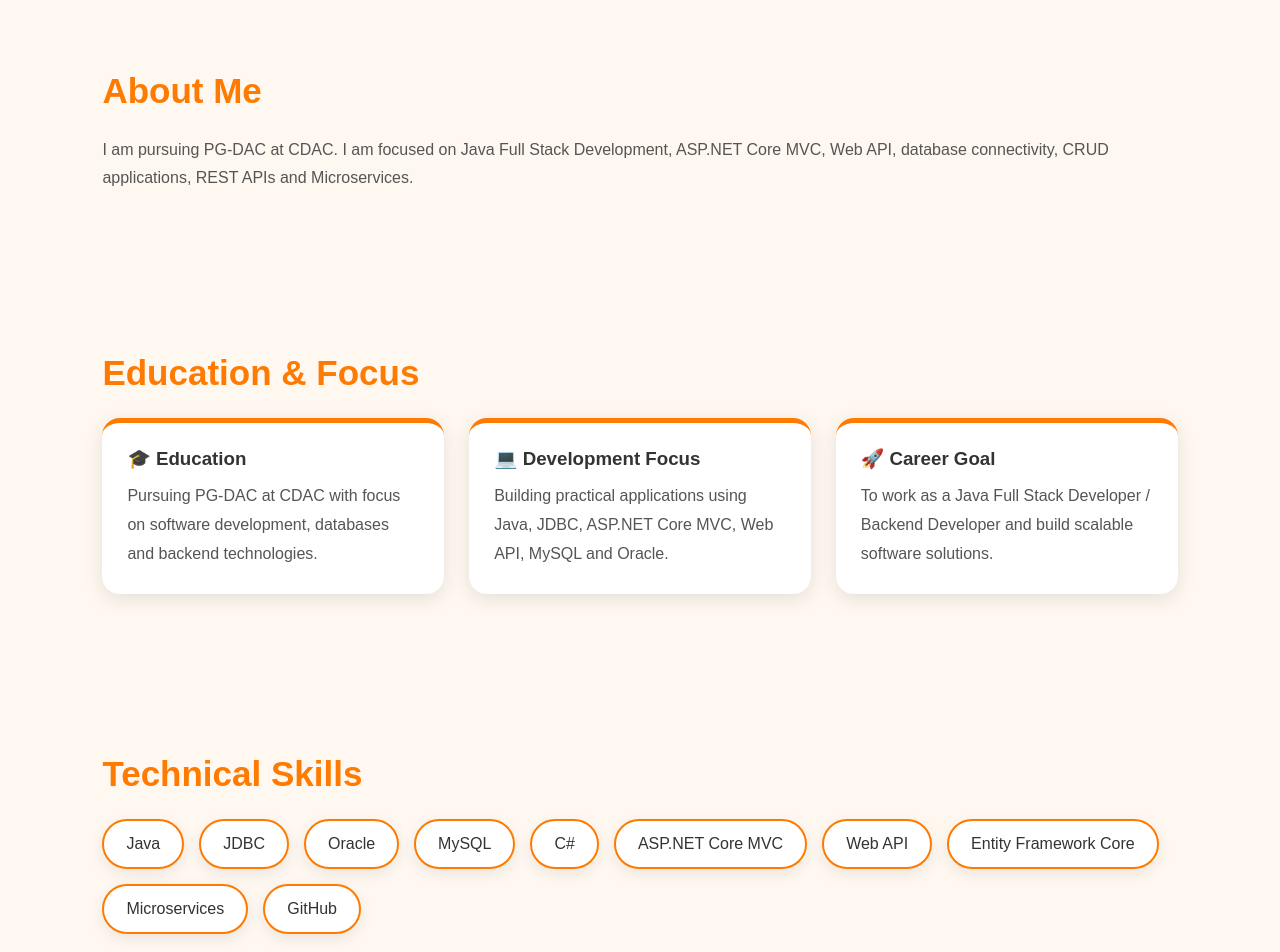
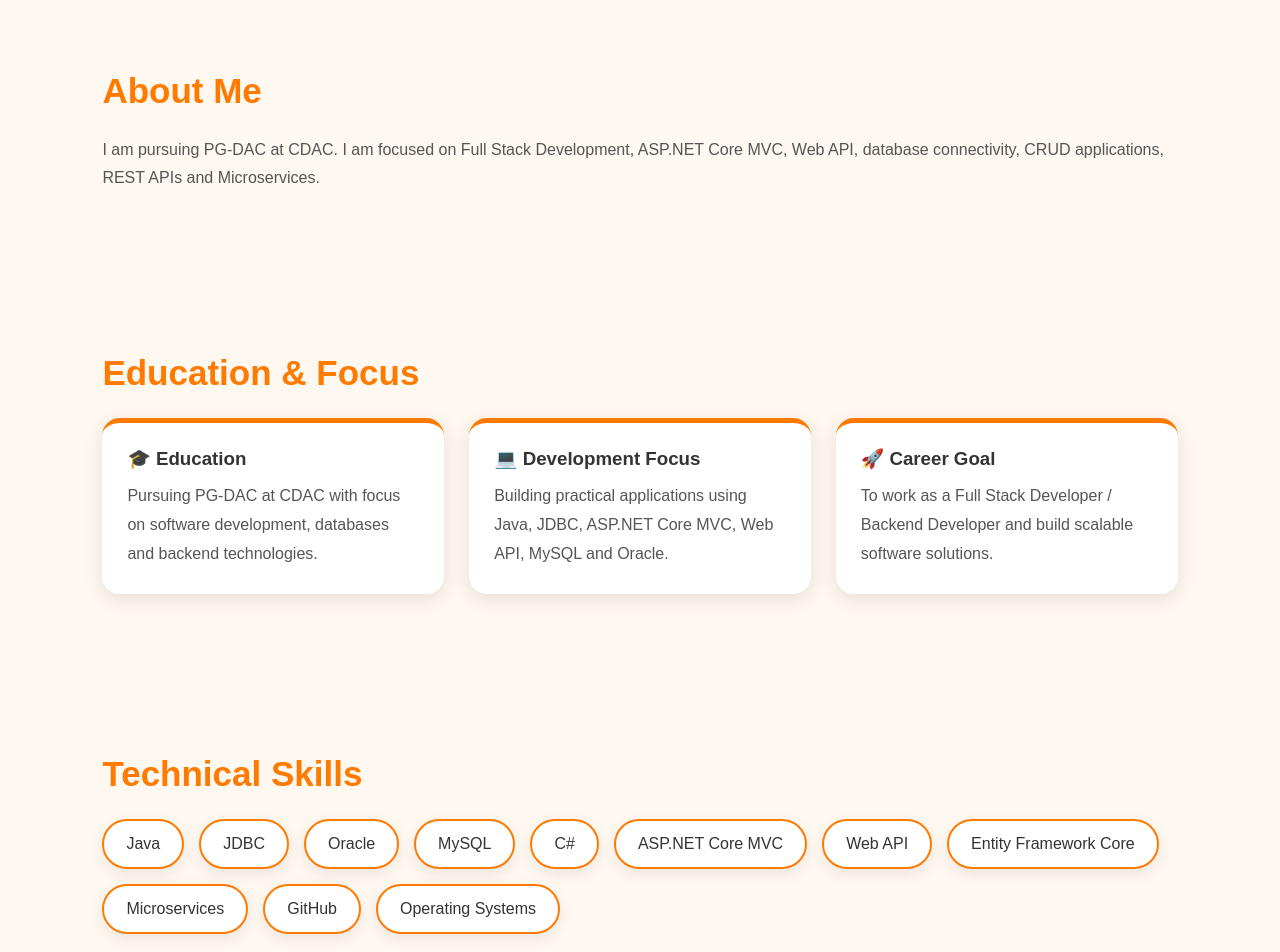
Before and after one commit to AkashShinde65/akash-portfolio, a plain HTML site: page index.html in a window 1280 px wide. Shown: the part 1520-2472 px from the top of the page. Drawn offline with Linux system fonts and the light colour scheme.

Commit message:
update portfolio

```diff
--- a/index.html
+++ b/index.html
@@ -32,7 +32,7 @@
       <div class="intro-text">
         <p class="small-tag">PG-DAC Student at CDAC</p>
         <h1>Akash Shinde</h1>
-        <h2>Java Full Stack Developer</h2>
+        <h2>Full Stack Developer</h2>
         <p>
           I build database-driven applications using Java, JDBC, Oracle,
           MySQL, ASP.NET Core MVC, Web API and Microservices.
@@ -107,7 +107,7 @@
   <section id="about" class="section fade-up">
     <h2>About Me</h2>
     <p>
-      I am pursuing PG-DAC at CDAC. I am focused on Java Full Stack
+      I am pursuing PG-DAC at CDAC. I am focused on Full Stack
       Development, ASP.NET Core MVC, Web API, database connectivity,
       CRUD applications, REST APIs and Microservices.
     </p>
@@ -136,7 +136,7 @@
       <div class="info-card">
         <h3>🚀 Career Goal</h3>
         <p>
-          To work as a Java Full Stack Developer / Backend Developer and build
+          To work as a Full Stack Developer / Backend Developer and build
           scalable software solutions.
         </p>
       </div>
@@ -157,6 +157,7 @@
       <span>Entity Framework Core</span>
       <span>Microservices</span>
       <span>GitHub</span>
+      <span>Operating Systems</span>
     </div>
   </section>
 
```
Also changed, not shown: Start.txt.
